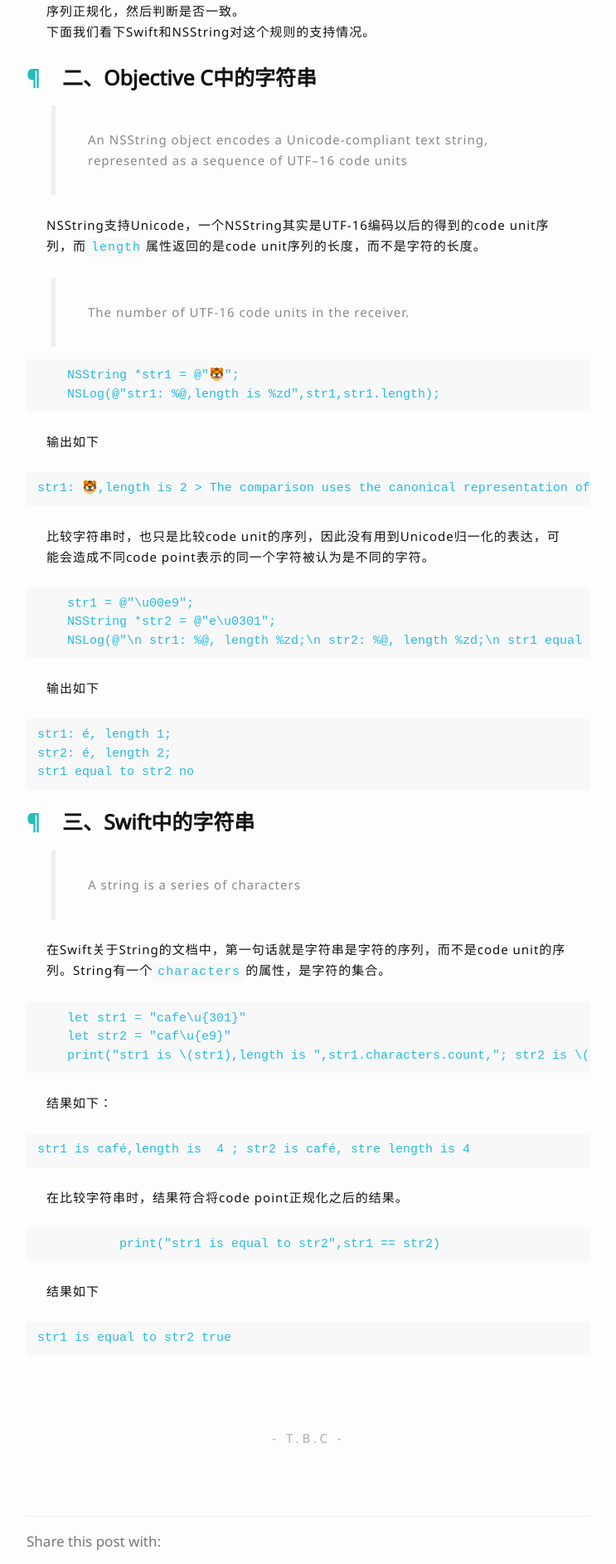
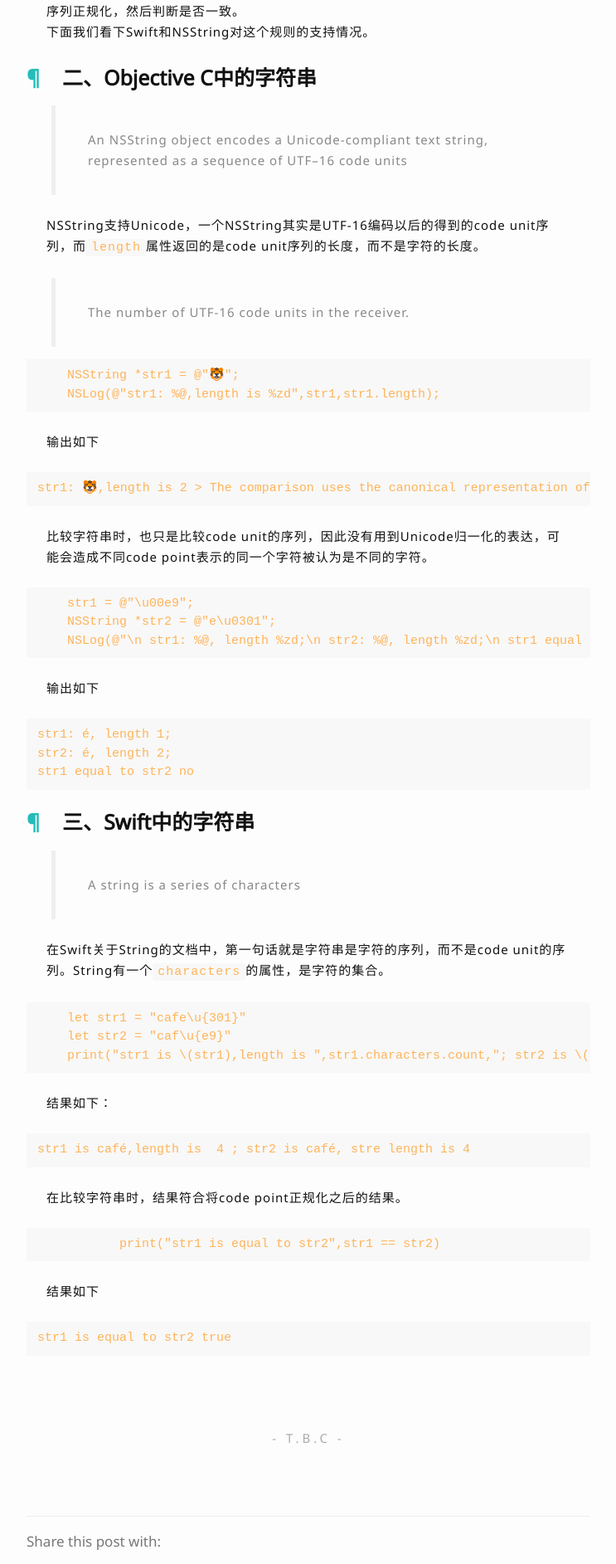
Before and after one commit to huahuahu/huahuahu.github.io, a Jekyll site: the page built from _posts/2017-02-24-Swift和Objective C关于字符串的一个小特性.markdown, in a window 1280 px wide. Shown: the part 663-2548 px from the top of the page at 83% size, without its empty margins (268-1011 px from the left). Built offline with Jekyll 4.4.1, drawn with Linux system fonts in a browser that asks for light colours; nearby versions of some CDN libraries; our own code applies the rules of GitHub Pages for plain Markdown files; comment, search, counter and statistics services are not loaded.

Commit message:
change code color

```diff
--- a/_sass/_base.scss
+++ b/_sass/_base.scss
@@ -184,7 +184,7 @@ code {
     border: 1px solid #f8f8f8;
     border-radius: 3px;
     background-color: #f8f8f8;
-    color: #27badf;
+    color: #ffb359;
 }
 
 code {
```
